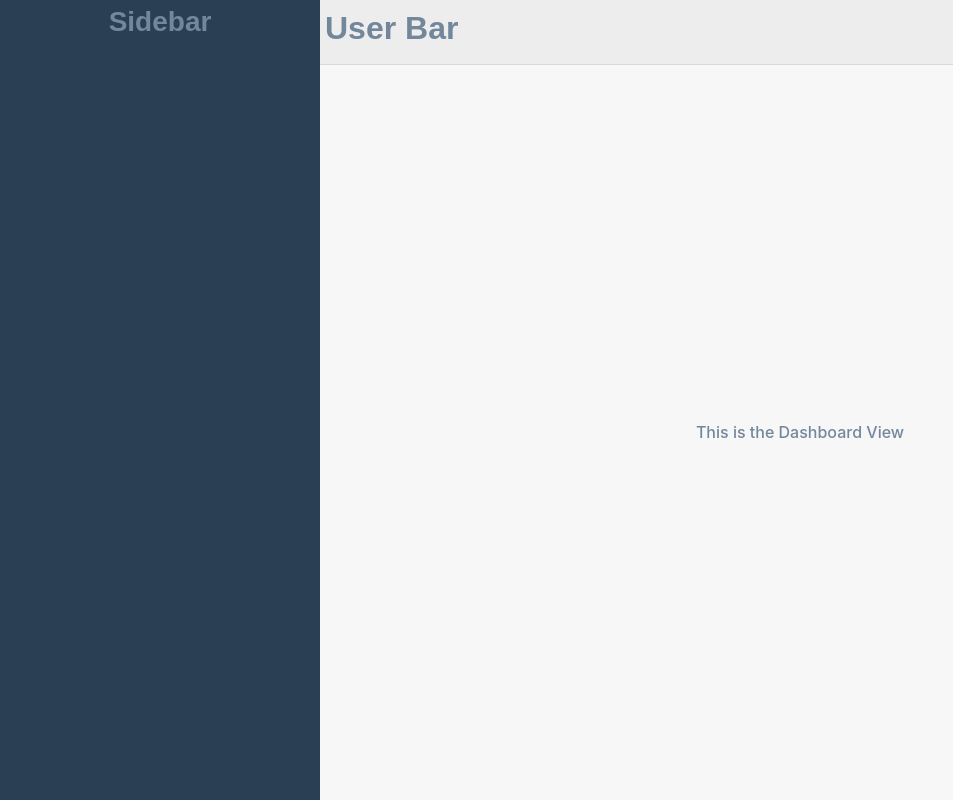
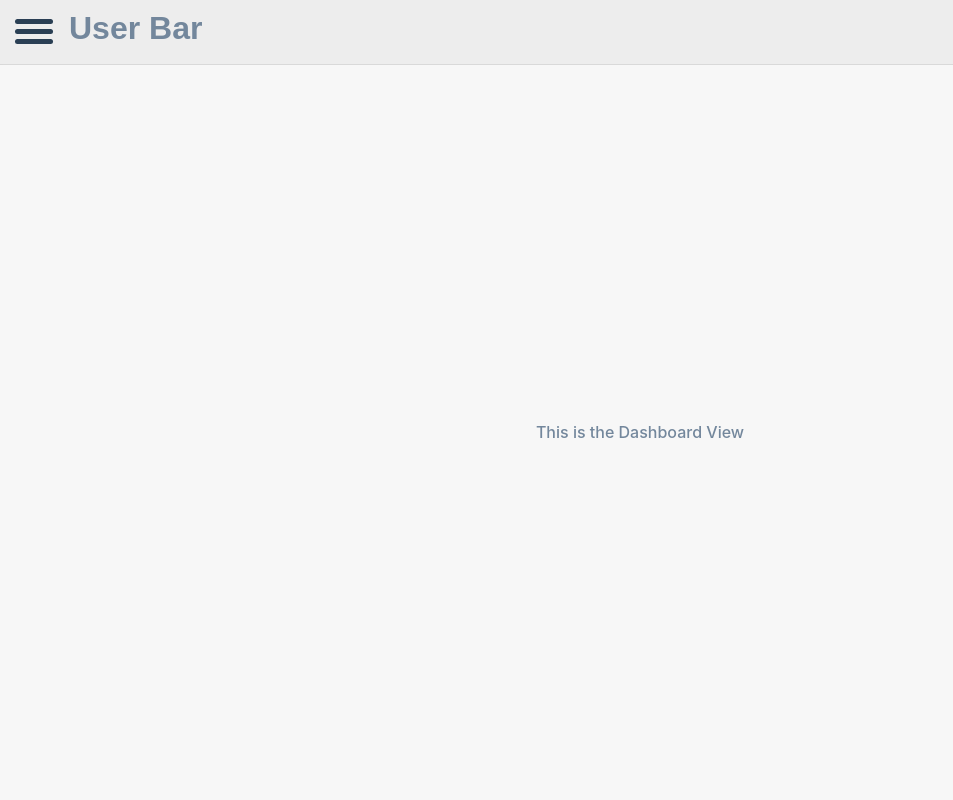
Before and after one commit to gaoliver/react-admin-panel, a React (Create React App) app: page / in a window 1280 px wide. Shown: the whole page, without its empty margins (0-953 px from the left). Built offline with nearby package versions, Linux system fonts and the light colour scheme.

Commit message:
Toggle sidebar effect

```diff
--- a/src/App.tsx
+++ b/src/App.tsx
@@ -6,14 +6,21 @@ import UserBar from "./components/UserBar";
 import { Dashboard, TestView } from "./views";
 
 function App() {
+  function toggleSidebar() {
+    const sidebar = document.getElementById("sidebar");
+
+    if (sidebar?.classList.contains("active")) {
+      sidebar?.classList.remove("active");
+    } else {
+      sidebar?.classList.add("active");
+    }
+  }
   return (
     <div className="App">
       <Router>
-        <div className="col-3 active" id="sidebar">
-          <Sidebar />
-        </div>
+        <Sidebar />
         <div className="col">
-          <UserBar />
+          <UserBar onClick={() => toggleSidebar()} />
           <div className="view-container">
             <Switch>
               <Route exact path="/">
--- a/src/components/Sidebar/index.scss
+++ b/src/components/Sidebar/index.scss
@@ -1,9 +1,23 @@
 .sidebar-container {
-    width: 100%;
+    width: 0;
     height: 100vh;
-    padding: 5px;
+    padding: 0;
     background-color: var(--gray-800);
     align-items: center;
     flex-direction: column;
     display: flex;
+    transition: all 1s ease;
+    overflow: hidden;
+    @media (max-width: 800px) {
+        z-index: 9999;
+        position: absolute;
+    }
 }
+
+.active {
+    width: 30%;
+    padding: 5px;
+    @media (max-width: 800px) {
+        width: 70%;
+    }
+}
--- a/src/components/Sidebar/index.tsx
+++ b/src/components/Sidebar/index.tsx
@@ -2,7 +2,7 @@ import "./index.scss";
 
 function Sidebar() {
     return (
-        <div className="sidebar-container">
+        <div className="sidebar-container" id="sidebar">
             <h3>Sidebar</h3>
         </div>
     )
--- a/src/components/UserBar/index.scss
+++ b/src/components/UserBar/index.scss
@@ -7,3 +7,55 @@
     background-color: var(--gray-200);
     box-shadow: 0px 0px 1px #444;
 }
+
+// menu responsive
+.menu_responsive {
+    width: 4rem;
+    height: 4rem;
+    left: 0;
+    position: relative;
+    z-index: 9999;
+    transition: all 1s ease;
+}
+
+.menu_responsive>span::after {
+    content: "";
+    position: absolute;
+    top: -10px;
+    width: 100%;
+    height: 5px;
+    border-radius: 5px;
+    transition: all 1s ease;
+    background: var(--gray-800);
+}
+
+.menu_responsive>span {
+    content: "";
+    position: absolute;
+    top: 45%;
+    left: 15%;
+    width: 60%;
+    height: 5px;
+    border-radius: 5px;
+    transition: all 1s ease;
+    background: var(--gray-800);
+}
+
+.menu_responsive>span::before {
+    content: "";
+    position: absolute;
+    top: 10px;
+    width: 100%;
+    height: 5px;
+    border-radius: 5px;
+    transition: all 0.5s ease;
+    background: var(--gray-800);
+}
+
+@media (max-width: 800px) {
+    #menu:checked~.menu_responsive {
+        left: 70%;
+        position: absolute;
+        transition: all 1s ease;
+    }
+}
--- a/src/components/UserBar/index.tsx
+++ b/src/components/UserBar/index.tsx
@@ -1,12 +1,25 @@
-import "./index.scss"
+import "./index.scss";
 
-function UserBar() {
-    return (
-        <div className="bar-container">
-
-            <h1>User Bar</h1>
-        </div>
-    )
+interface Props {
+    onClick: () => void
 }
 
-export default UserBar
+function UserBar({ onClick } : Props) {
+  return (
+    <div className="bar-container">
+      {/* Responsive menu */}
+      <input
+        type="checkbox"
+        id="menu"
+        style={{ display: "none" }}
+        onClick={onClick}
+      />
+      <label htmlFor="menu" className="menu_responsive">
+        <span></span>
+      </label>
+      <h1>User Bar</h1>
+    </div>
+  );
+}
+
+export default UserBar;
```
